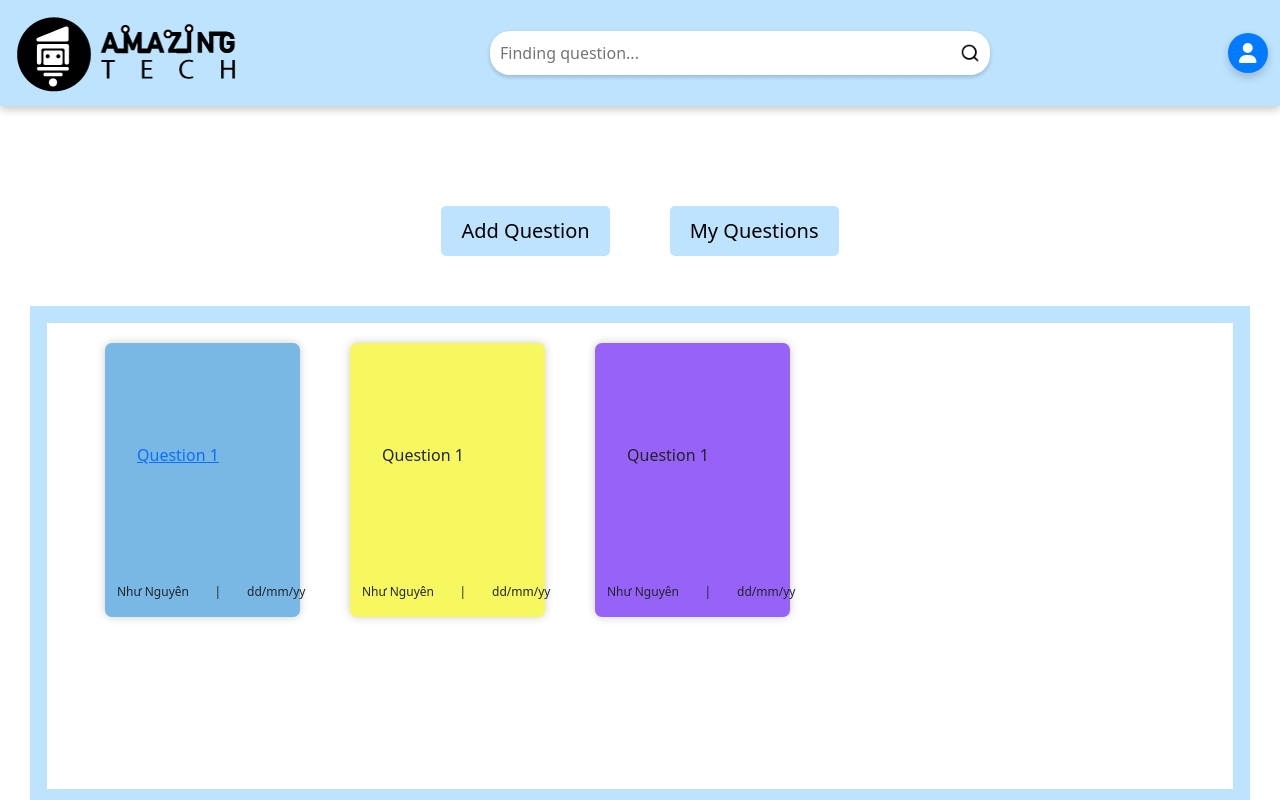
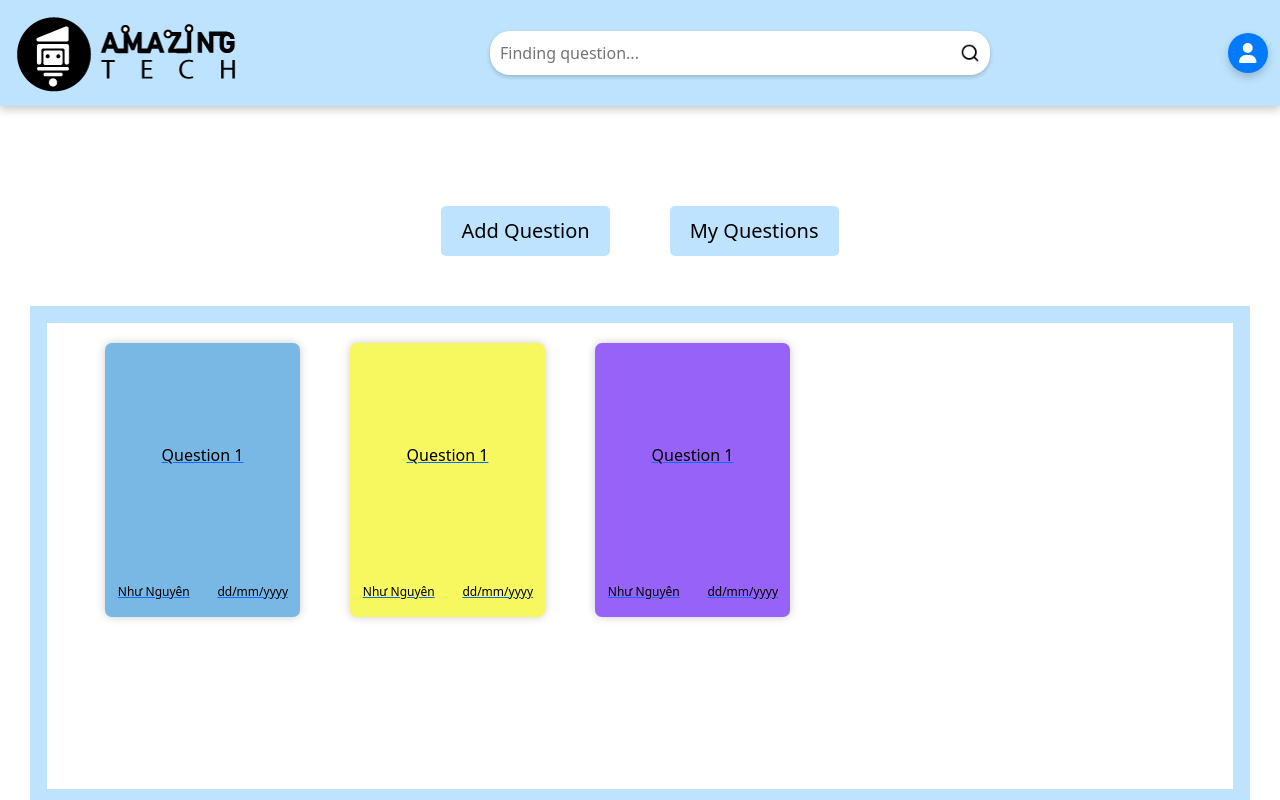
Before and after one commit to QuynhNhu6927/Team10_Intern_Question, a React (Create React App) app: page / in a window 1280 px wide. Shown: the top 800 px of the page. Built offline with nearby package versions, Linux system fonts and the light colour scheme.

Commit message:
Fix header, anwser admin, add Scroll to top

```diff
--- a/src/assets/css/HomePage.css
+++ b/src/assets/css/HomePage.css
@@ -30,6 +30,8 @@
     border: 17px solid #BDE3FF;
     min-height: 500px;
     padding: 20px;
+    text-align: center;
+
 }
 .cards{
     border-radius: 7px;
@@ -52,3 +54,20 @@
     align-items: center;
     padding: 10px 20px;
 }
+p{
+    color: black;
+}
+a{
+
+    text-decoration: none;
+}
+.date{
+    text-align: right;
+}
+@media (max-width: 430px) {
+    .cards {
+        margin-left: 0px;
+        margin: auto;
+        margin-bottom: 50px;
+    }
+}
--- a/src/assets/css/questionDetail.css
+++ b/src/assets/css/questionDetail.css
@@ -26,7 +26,7 @@
 }
 
 .answer-box {
-    padding: 30px 0 20px 20px;
+    padding: 30px 0 20px 0px;
     border: 17px solid #BDE3FF;
 }
 
@@ -48,7 +48,7 @@
 .answer {
     display: flex;
     flex-direction: column;
-    padding: 10px 20px 35px 0;
+    padding: 10px 20px 35px 20px;
 }
 
 .answer-detail {
--- a/src/components/Footer.js
+++ b/src/components/Footer.js
@@ -1,4 +1,31 @@
+import { faAngleUp } from "@fortawesome/free-solid-svg-icons";
+import { FontAwesomeIcon } from "@fortawesome/react-fontawesome";
+import { useEffect, useState } from "react";
+
 export default function Footer() {
+    const [showButton, setShowButton] = useState(false);
+
+    useEffect(() => {
+        const handleScroll = () => {
+            if (window.scrollY > 90) {
+                setShowButton(true);
+            } else {
+                setShowButton(false);
+            }
+        };
+
+        window.addEventListener("scroll", handleScroll);
+
+        return () => {
+            window.removeEventListener("scroll", handleScroll);
+        };
+    }, []);
+
+    const handleScrollToTop = () => {
+        window.scrollTo({ top: 0, behavior: "smooth" });
+    };
+
+
     return (
         <footer
         style={{
@@ -18,6 +45,22 @@ export default function Footer() {
                     © 2023 Amazing Tech. All Rights Reserved.
                 </div>
             </div>
+            <div
+            style={{
+                position: 'fixed',
+                right: '50px',
+                bottom: '80px',
+                fontSize: '30px',
+                backgroundColor: '#7DACCE',
+                height: '50px',
+                width: '50px',
+                borderRadius: '50%',
+                display: showButton ? 'flex' : 'none',
+                justifyContent: 'center',
+                alignItems: 'center',
+                cursor: 'pointer'
+            }}
+            ><FontAwesomeIcon icon={faAngleUp} onClick={handleScrollToTop} ></FontAwesomeIcon></div>
         </footer>
     );
 }
--- a/src/pages/HomePage.js
+++ b/src/pages/HomePage.js
@@ -19,37 +19,7 @@ export default function HomePage() {
 
                     <Row>
                         <Col xl='2' sm="5" xs='10' className="cards" style={{ backgroundColor: getRandomColor() }}>
-                            <Row className="title">
-                                <Col >
                             <Link to="/question-detail">
-                                        <p>Question 1</p>
-                                    </Link>
-                                </Col>
-                            </Row>
-                            <Row className="card-footer">
-                                <Col xl='6' sm='6' xs='6'>
-                                    <p>Như Nguyên</p>
-                                </Col>
-                                <Col>|</Col>
-                                <Col xl='4' sm='4' xs='4'>dd/mm/yy</Col>
-                            </Row>
-
-                        </Col>
-                        <Col xl='2' sm="5" xs='10' className="cards" style={{ backgroundColor: getRandomColor() }}>
-                            <Row className="title">
-                                <Col>
-                                    <p>Question 1</p>
-                                </Col>
-                            </Row>
-                            <Row className="card-footer">
-                                <Col xl='6' sm='6' xs='6'>
-                                    <p>Như Nguyên</p>
-                                </Col>
-                                <Col>|</Col>
-                                <Col xl='4' sm='4' xs='4'>dd/mm/yy</Col>
-                            </Row>
-                        </Col>
-                        <Col xl='2' sm="5" xs='10' className="cards" style={{ backgroundColor: getRandomColor() }}>
                                 <Row className="title">
                                     <Col >
                                             <p>Question 1</p>
@@ -59,9 +29,39 @@ export default function HomePage() {
                                     <Col xl='6' sm='6' xs='6'>
                                         <p>Như Nguyên</p>
                                     </Col>
-                                <Col>|</Col>
-                                <Col xl='4' sm='4' xs='4'>dd/mm/yy</Col>
+                                    <Col xl='6' sm='6' xs='6' className="date"><p>dd/mm/yyyy</p></Col>
                                 </Row>
+                            </Link>
+                        </Col>
+                        <Col xl='2' sm="5" xs='10' className="cards" style={{ backgroundColor: getRandomColor() }}>
+                            <Link to="/question-detail">
+                                    <Row className="title">
+                                        <Col >
+                                                <p>Question 1</p>
+                                        </Col>
+                                    </Row>
+                                    <Row className="card-footer">
+                                        <Col xl='6' sm='6' xs='6'>
+                                            <p>Như Nguyên</p>
+                                        </Col>
+                                        <Col xl='6' sm='6' xs='6' className="date"><p>dd/mm/yyyy</p></Col>
+                                    </Row>
+                            </Link>
+                        </Col>
+                        <Col xl='2' sm="5" xs='10' className="cards" style={{ backgroundColor: getRandomColor() }}>
+                            <Link to="/question-detail">
+                                    <Row className="title">
+                                        <Col >
+                                                <p>Question 1</p>
+                                        </Col>
+                                    </Row>
+                                    <Row className="card-footer">
+                                        <Col xl='6' sm='6' xs='6'>
+                                            <p>Như Nguyên</p>
+                                        </Col>
+                                        <Col xl='6' sm='6' xs='6' className="date"><p>dd/mm/yyyy</p></Col>
+                                    </Row>
+                                </Link>
                         </Col>
                     </Row>
 
```
Lines whose indentation alone changed are shown as unchanged.
